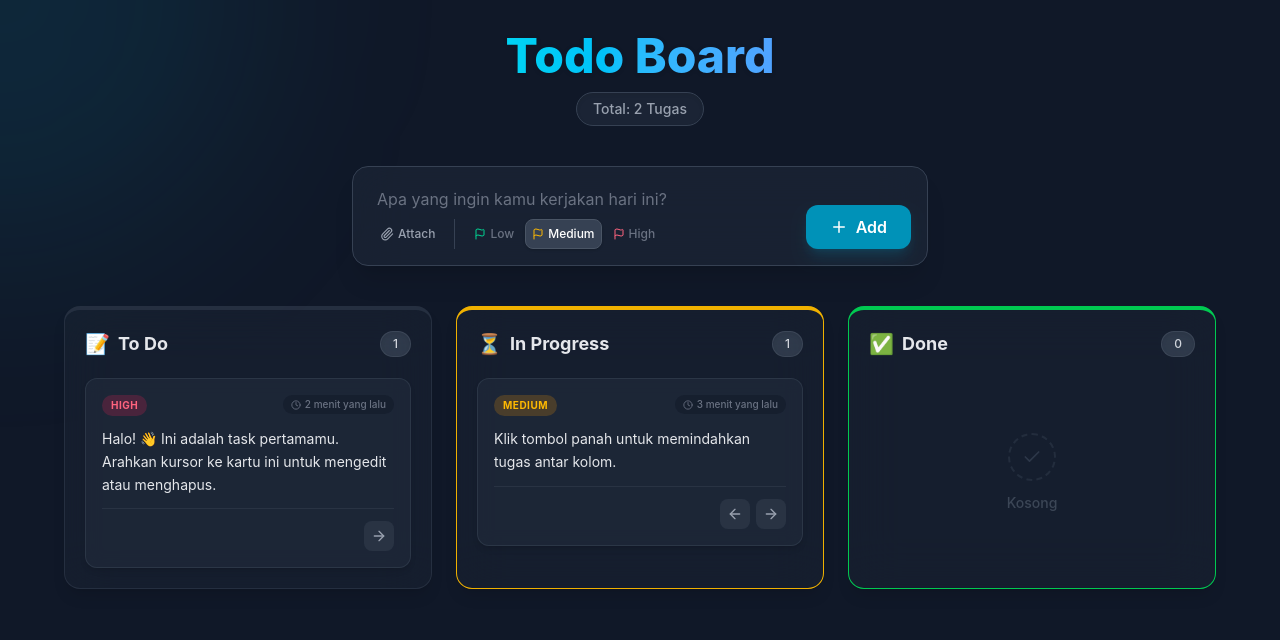
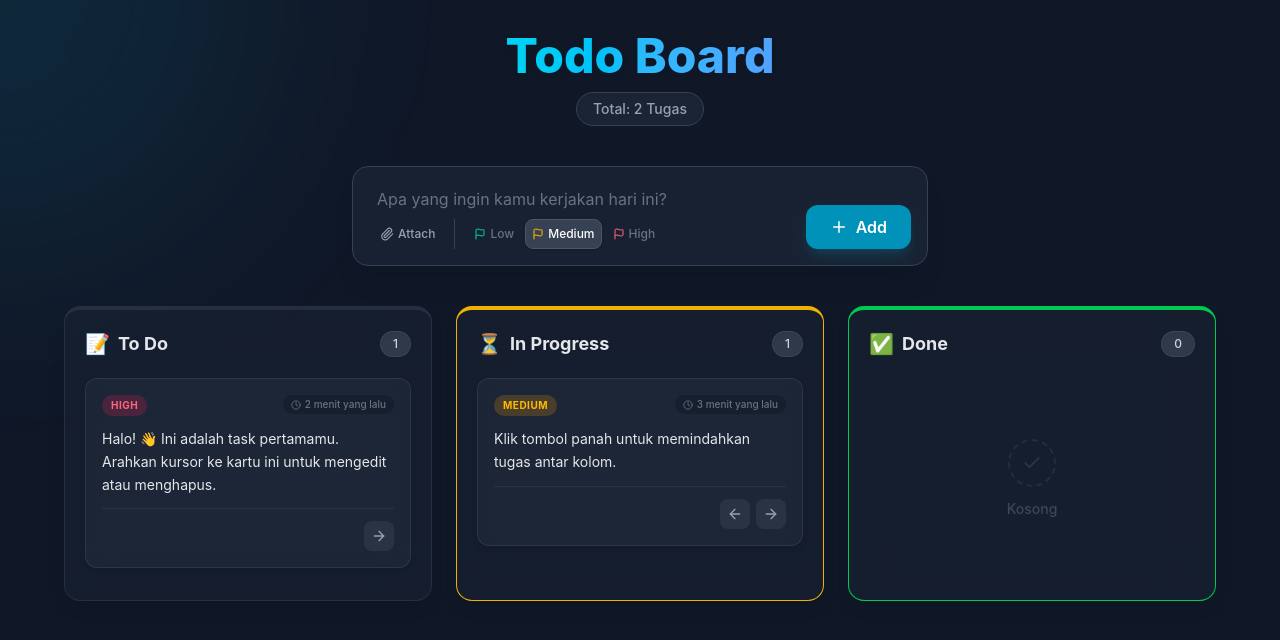
Before and after one commit to Pppppp07/todo-board, a React (Vite) app: page / in a window 1280 px wide. Shown: the top 640 px of the page. Built offline with nearby package versions, Linux system fonts and the light colour scheme.

Commit message:
fix: resolve dnd placeholder layout expansion glitch

```diff
--- a/src/App.tsx
+++ b/src/App.tsx
@@ -384,7 +384,7 @@ function App() {
                     <div
                       ref={provided.innerRef}
                       {...provided.droppableProps}
-                      className={`space-y-3 min-h-[150px] flex-1 transition-colors rounded-xl ${snapshot.isDraggingOver ? 'bg-gray-700/20' : ''}`}
+                      className={`min-h-[150px] flex-1 transition-colors rounded-xl ${snapshot.isDraggingOver ? 'bg-gray-700/20' : ''}`}
                     >
                       {columnTasks.length === 0 && !snapshot.isDraggingOver ? (
                         <div
@@ -507,11 +507,14 @@ function TaskCard({
   const isLong = task.title.length > 100
 
   return (
-    <motion.div
+    <div
       ref={provided?.innerRef}
       {...provided?.draggableProps}
+      style={provided?.draggableProps.style}
+      className="pb-3"
+    >
+      <motion.div
         {...provided?.dragHandleProps}
-      style={provided?.draggableProps.style}
         initial={{ opacity: 0, filter: 'blur(8px)' }}
         animate={{
           opacity: task.isExiting ? 0 : 1,
@@ -651,6 +654,7 @@ function TaskCard({
         </div>
       )}
       </motion.div>
+    </div>
   )
 }
 
```
Lines whose indentation alone changed are shown as unchanged.
